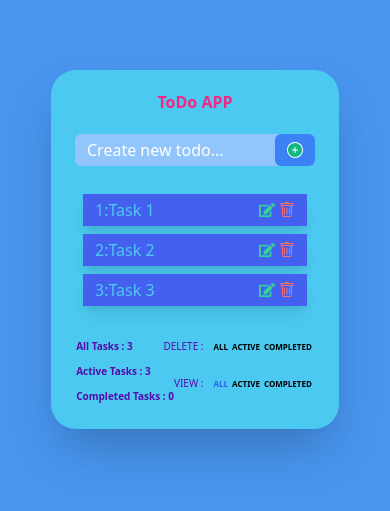
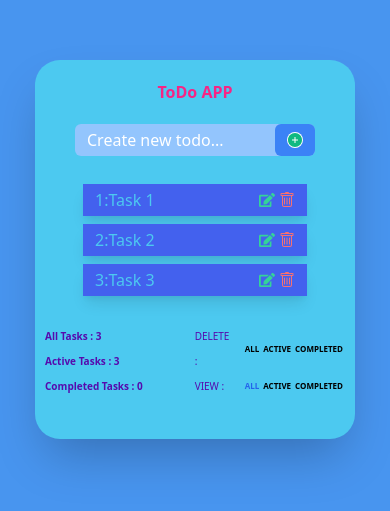
Before and after one commit to Y4KI/TodoAppUsingRedux, a React (Create React App) app: page / in a window 390 px wide. Shown: the part 173-684 px from the top of the page. Built offline with nearby package versions, Linux system fonts and the light colour scheme.

Commit message:
responsive fix

```diff
--- a/src/components/Todo.css
+++ b/src/components/Todo.css
@@ -45,4 +45,9 @@ body .todo .todo-box .todo-list__items {
 body .todo .todo-box .todo-list__items h1 {
   color: #4cc9f0 !important;
 }
+
+.active-btn {
+  font-size: 8px !important;
+  font-weight: bold;
+}
 /*# sourceMappingURL=Todo.css.map */
--- a/src/components/Todo.js
+++ b/src/components/Todo.js
@@ -7,7 +7,7 @@ import "./Todo.css";
 function Todo() {
   return (
     <div className="todo container flex justify-center mx-auto">
-      <div className="todo-box lg:pt-10 px-5 pt-5 lg:w-96 md:w-80 w-72 shadow-2xl">
+      <div className="todo-box lg:pt-10 px-5 pt-5 lg:w-96 w-80 shadow-2xl">
         <h1 className="lg:text-4xl md:text-2xl font-bold text-center">
           ToDo APP
         </h1>
--- a/src/components/Todo.scss
+++ b/src/components/Todo.scss
@@ -39,3 +39,7 @@ body {
     }
   }
 }
+.active-btn {
+  font-size: 8px !important;
+  font-weight: bold;
+}
--- a/src/components/TodoDetails.js
+++ b/src/components/TodoDetails.js
@@ -50,54 +50,48 @@ function TodoDetails() {
   };
 
   return (
-    <div className="todo-details flex justify-center mt-5">
-      <div>
-        <div className="sm:w-60 md:w-72 flex justify-between text-xs">
+    <div className="todo-details my-5">
+      <div className="flex justify-between">
+        <div className="todo-details-left pr-10">
           <h1 className="font-bold">All Tasks : {tasks.length}</h1>
-          <div className="flex items-center">
-            <h1 className="mr-2">DELETE : </h1>
-            <div className="todo-details__buttons">
+          <h1 className="font-bold">
+            Active Tasks : {tasks.filter((i) => i.completed === false).length}
+          </h1>
+          <h1 className="font-bold">
+            Completed Tasks : {tasks.filter((i) => i.completed === true).length}
+          </h1>
+        </div>
+        <div className="todo-details-right">
+          <div className="flex">
+            <h1 className="mr-2 w-10">DELETE : </h1>
             <button
-                className="mx-0.5 md:mx-1 hover:text-blue-600"
+              className="mx-0.5 md:mx-1 hover:text-blue-600 active-btn"
               onClick={DeleteAll}
             >
               ALL
             </button>
             <button
-                className="mx-0.5 md:mx-1 hover:text-blue-600"
+              className="mx-0.5 md:mx-1 hover:text-blue-600 active-btn"
               onClick={DeleteActive}
             >
               ACTIVE
             </button>
             <button
-                className="mx-0.5 md:mx-1 hover:text-blue-600 mx-1"
+              className="mx-0.5 md:mx-1 hover:text-blue-600 mx-1 active-btn"
               onClick={DeleteCompleted}
             >
               COMPLETED
             </button>
           </div>
-          </div>
-        </div>
-        <div className="flex justify-between text-xs">
-          <div>
-            <h1 className="font-bold">
-              Active Tasks : {tasks.filter((i) => i.completed === false).length}
-            </h1>
-            <h1 className="font-bold">
-              Completed Tasks :{" "}
-              {tasks.filter((i) => i.completed === true).length}
-            </h1>
-          </div>
           <div className="flex items-center">
-            <h1 className="mr-2">VIEW : </h1>
-            <div className="todo-details__buttons">
+            <h1 className="mr-2 w-10">VIEW : </h1>
             {view.map((i, index) => (
               <button
                 key={index}
                 className={
                   i.isChosen
-                      ? "md:mx-1 mx-0.5 hover:text-blue-600 text-blue-600"
-                      : "md:mx-1 mx-0.5 hover:text-blue-600"
+                    ? "md:mx-1 mx-0.5 hover:text-blue-600 text-blue-600 active-btn"
+                    : "md:mx-1 mx-0.5 hover:text-blue-600 active-btn"
                 }
                 onClick={() => {
                   viewChange(i.title, index);
@@ -111,7 +105,6 @@ function TodoDetails() {
         </div>
       </div>
     </div>
-    </div>
   );
 }
 
--- a/src/components/TodoList.js
+++ b/src/components/TodoList.js
@@ -113,7 +113,7 @@ function TodoList() {
                   type="text"
                   onChange={editingValue}
                   value={value2}
-                  className="outline-none rounded px-2 w-44 sm:w-48 md:w-52 lg:w-56"
+                  className="outline-none rounded px-2 w-44 md:w-52 lg:w-56"
                 />
                 <button>
                   <AiFillCheckCircle className="cursor-pointer text-green-500 hover:text-green-400" />
```
Also changed, not shown: 1 other file (tests, documents, lock files or other folders). Lines whose indentation alone changed are shown as unchanged.
